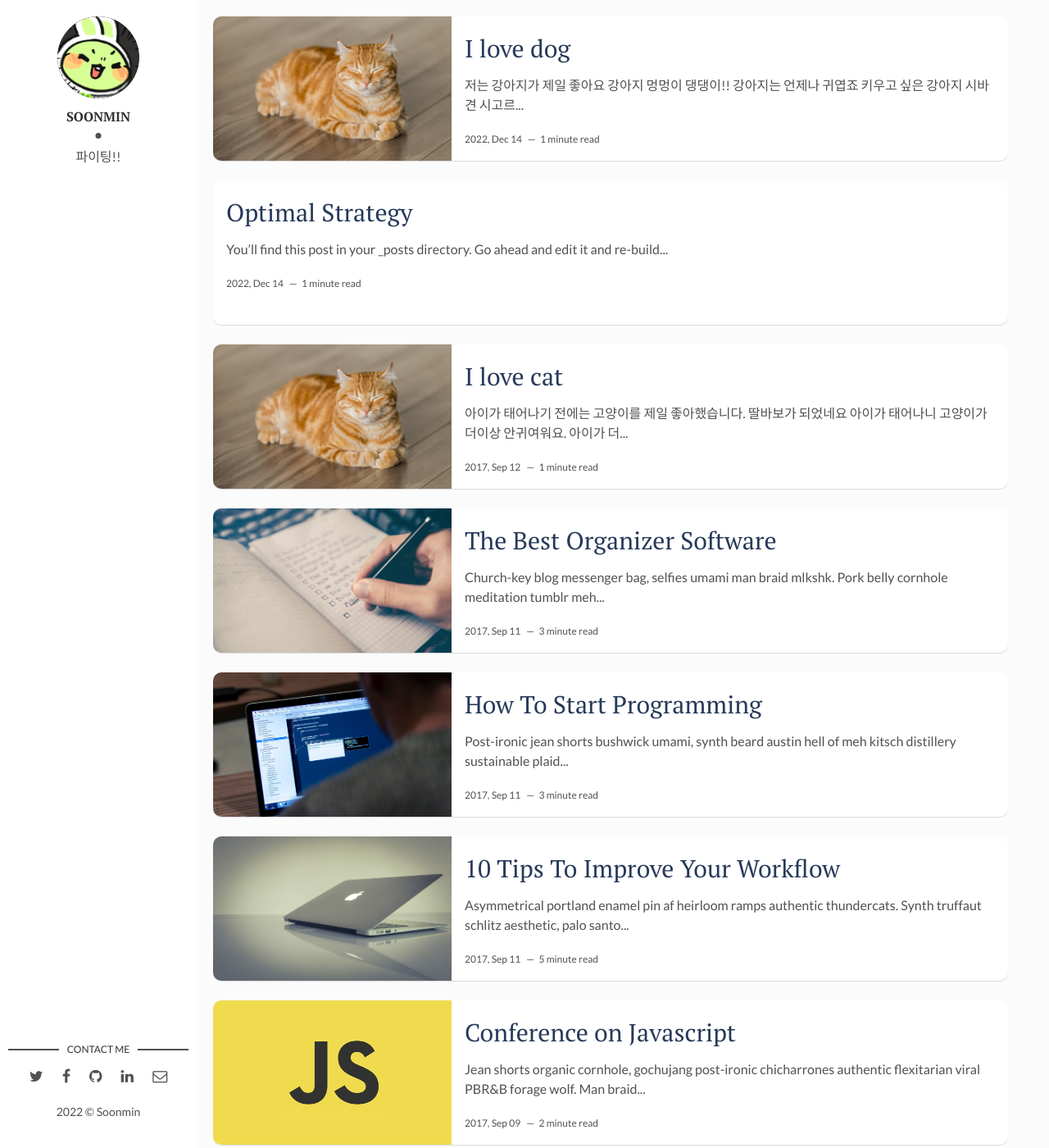
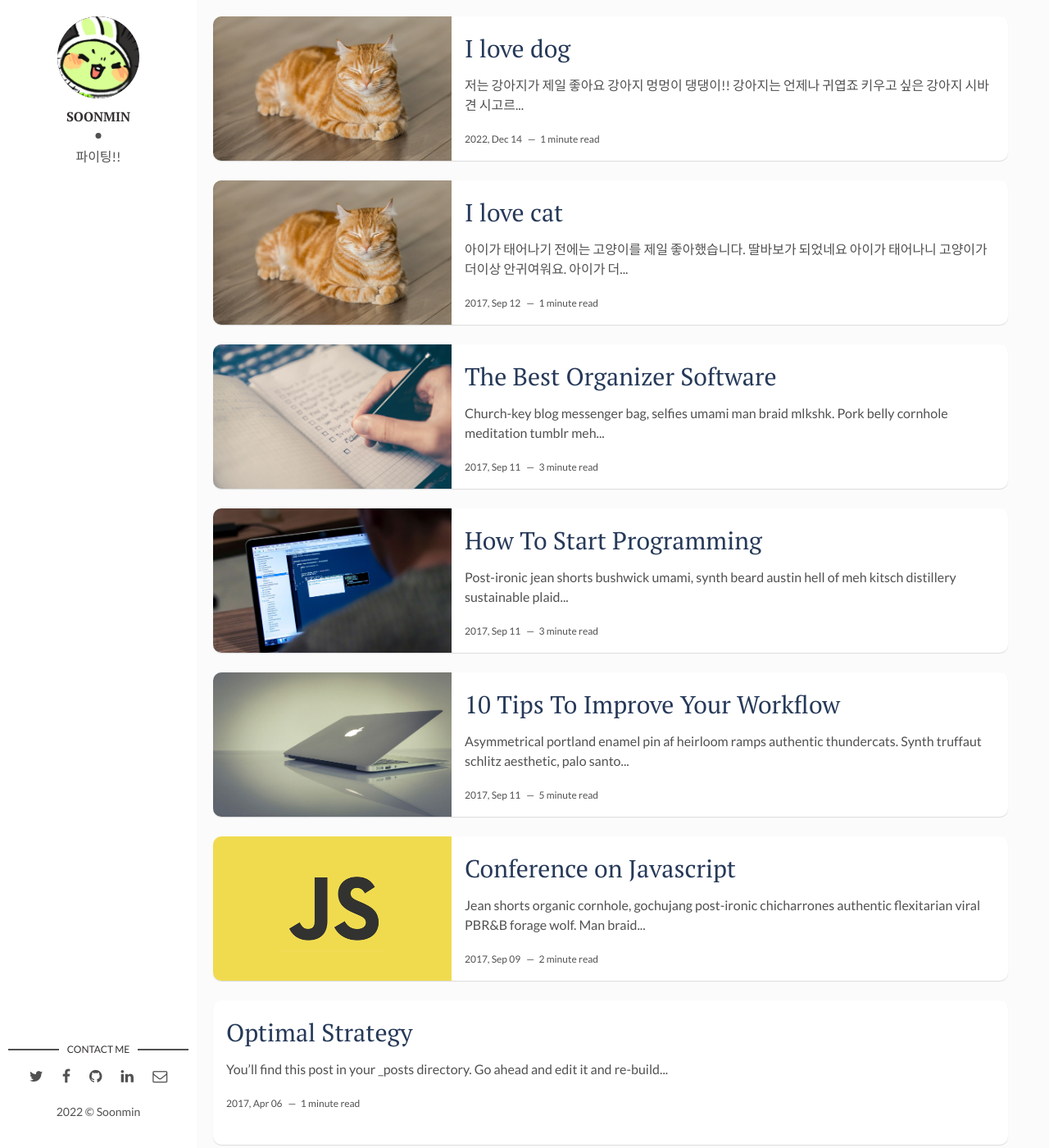
Before and after one commit to SoonMinEom/SoonMinEom.github.io, a Jekyll site: the page built from index.html, in a window 1280 px wide and 1400 px high. Shown: the whole window at 82% size. Built offline with Jekyll 4.4.1, drawn with Linux system fonts in a browser that asks for light colours; the list of posts is cut into pages by our own code.

Commit message:
Update 2022-12-14-how-to-adjust-gitblog-skin.markdown

```diff
--- a/_posts/2022-12-14-how-to-adjust-gitblog-skin.markdown
+++ b/_posts/2022-12-14-how-to-adjust-gitblog-skin.markdown
@@ -1,7 +1,7 @@
 ---
 layout: post
 title: "Optimal Strategy"
-date: 2022-12-14 13:32:20 +0300
+date: 2017-04-06 13:32:20 +0300
 description: You’ll find this post in your `_posts` directory. Go ahead and edit it and re-build the site to see your changes. # Add post description (optional)
 img:  # Add image post (optional)
 permalink: 'post/ab/'
```
